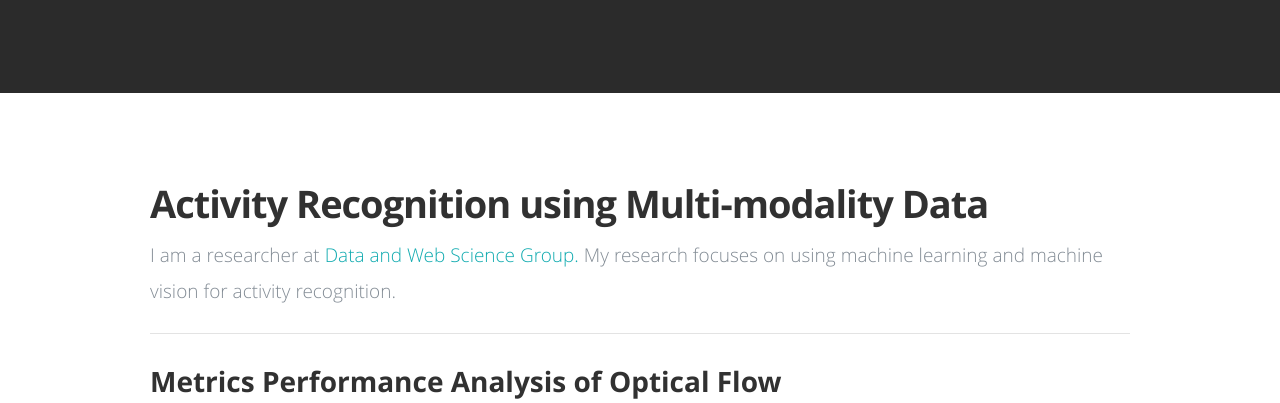
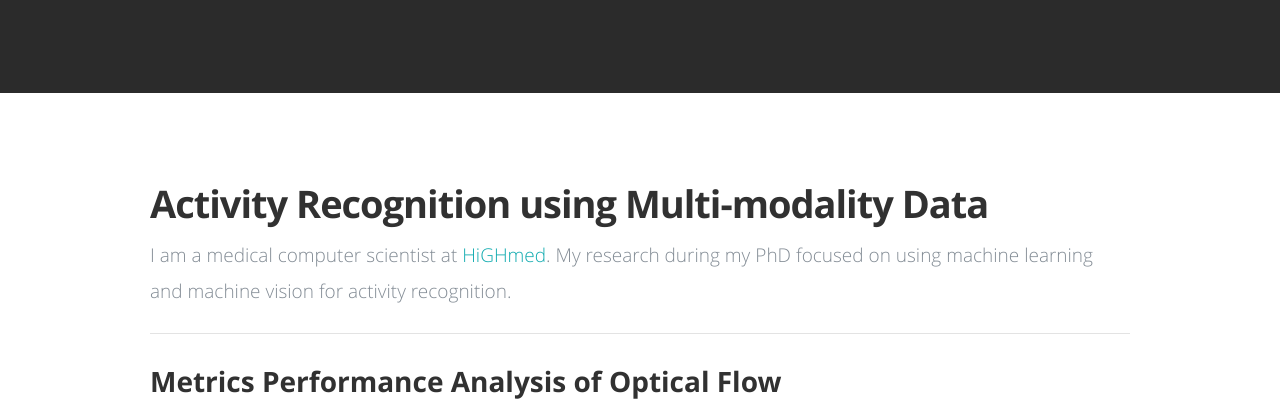
Before and after one commit to alhersh/alhersh.github.io, a plain HTML site: page index.html in a window 1280 px wide. Shown: the part 352-755 px from the top of the page. Drawn offline with nearby package versions, Linux system fonts and the light colour scheme; files whose address does not match are found by name.

Commit message:
Update index.html

```diff
--- a/index.html
+++ b/index.html
@@ -109,7 +109,7 @@
             <h1>Activity Recognition using Multi-modality Data</h1>
 
             <p class="lead add-bottom">
-            I am a researcher at <a href="https://www.uni-mannheim.de/dws/">Data and Web Science Group.</a> My research focuses on using machine learning and machine vision for activity recognition.
+            I am a medical computer scientist at <a href="https://www.highmed.org/">HiGHmed</a>. My research during my PhD focused on using machine learning and machine vision for activity recognition.
             </p>
 
             <hr>
```
